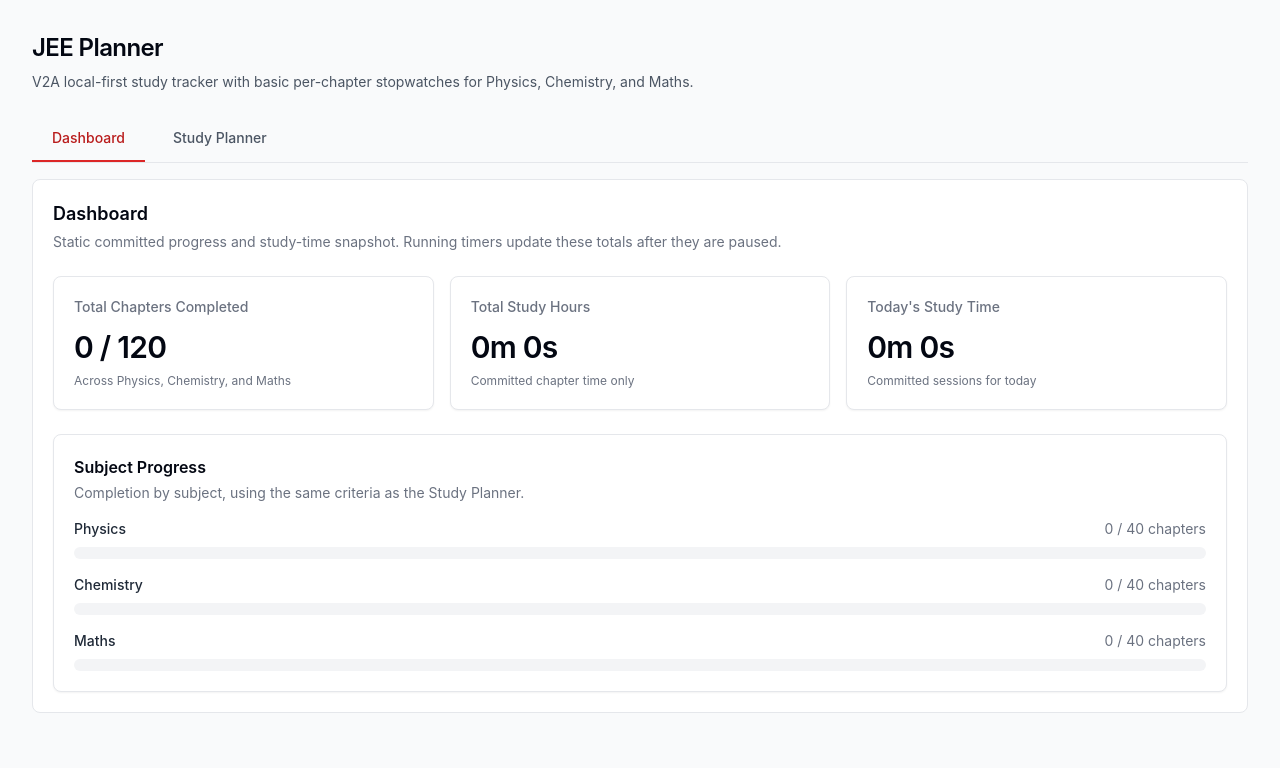
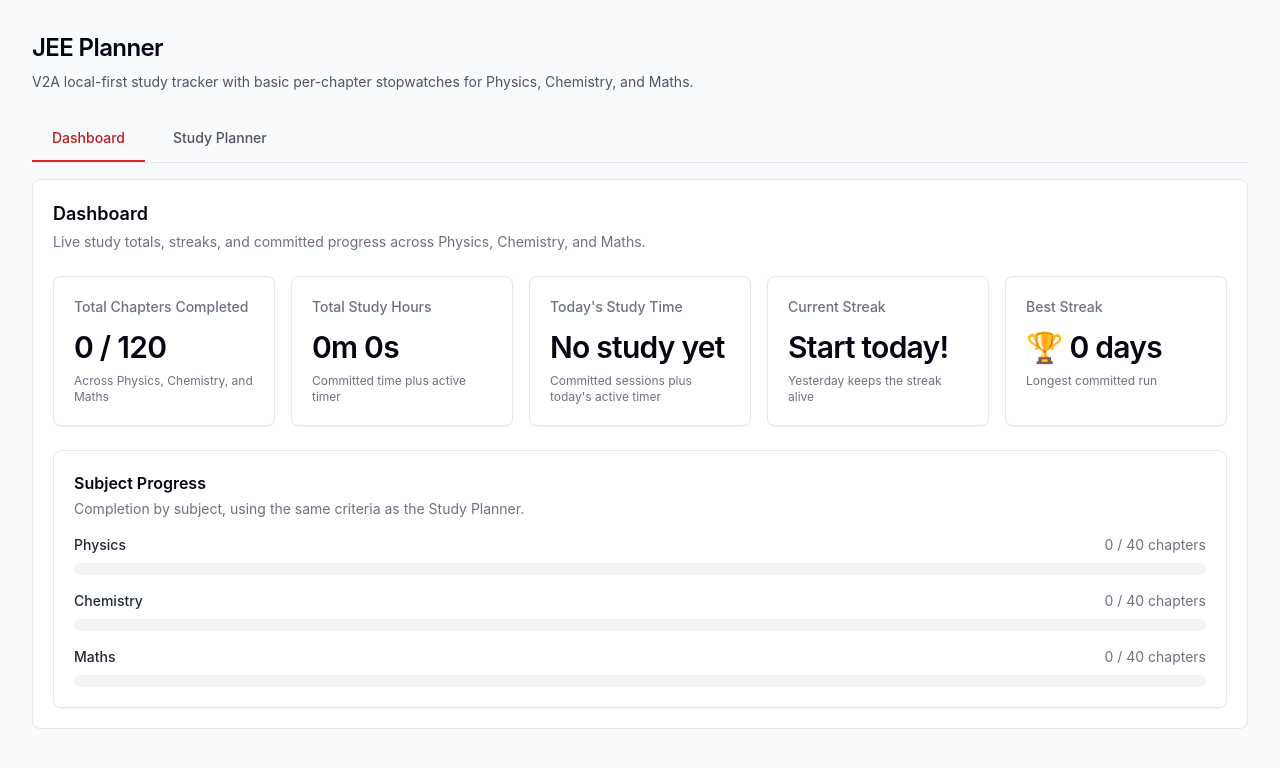
Before and after one commit to focused-asshu/jee-planner, a React (Vite) app: page / in a window 1280 px wide. Shown: the top 768 px of the page. Built offline with nearby package versions, Linux system fonts and the light colour scheme.

Commit message:
Add V3B dashboard streaks and live totals

```diff
--- a/src/components/Dashboard.jsx
+++ b/src/components/Dashboard.jsx
@@ -1,6 +1,9 @@
-import { subjectLabels } from '../data/chapters';
+import { useMemo } from 'react';
+import { defaultChapters, subjectLabels } from '../data/chapters';
+import { useActiveTimer } from '../hooks/useActiveTimer';
 import { formatStudyTime } from '../lib/format';
-import { getTodayCommittedSeconds, getTotalStudySeconds } from '../lib/stats';
+import { getLocalDateKey } from '../lib/storage';
+import { getCompletionStats, getStreaks, getTodayCommittedSeconds, getTotalStudySeconds } from '../lib/stats';
 
 function StatCard({ label, value, helper }) {
   return (
@@ -12,27 +15,75 @@ function StatCard({ label, value, helper }) {
   );
 }
 
-export function Dashboard({ plannerData, completionStats }) {
-  const totalStudySeconds = getTotalStudySeconds(plannerData);
-  const todayCommittedSeconds = getTodayCommittedSeconds(plannerData);
+const getInProgressUncommittedSeconds = (timerSnapshot, storedActiveTimer) => {
+  if (!storedActiveTimer || timerSnapshot.activeChapterId === null) {
+    return 0;
+  }
+
+  const isSameTimer =
+    timerSnapshot.activeSubject === storedActiveTimer.subject && timerSnapshot.activeChapterId === storedActiveTimer.chapterId;
+
+  if (!isSameTimer) {
+    return 0;
+  }
+
+  return Math.max(
+    0,
+    Math.floor(timerSnapshot.liveElapsedSeconds ?? 0) - Math.max(0, Math.floor(storedActiveTimer.accumulatedBeforeStartSeconds ?? 0)),
+  );
+};
+
+const didTimerStartToday = (storedActiveTimer) =>
+  storedActiveTimer ? getLocalDateKey(storedActiveTimer.startedAtEpochMs) === getLocalDateKey(Date.now()) : false;
+
+const formatStreak = (streak, icon) => `${icon} ${streak} ${streak === 1 ? 'day' : 'days'}`;
+
+export function Dashboard({ plannerData }) {
+  const activeTimer = useActiveTimer();
+  const completionStats = useMemo(() => getCompletionStats(plannerData, defaultChapters), [plannerData]);
+  const committedTotalStudySeconds = useMemo(() => getTotalStudySeconds(plannerData), [plannerData]);
+  const todayCommittedSeconds = useMemo(() => getTodayCommittedSeconds(plannerData), [plannerData]);
+  const committedStreaks = useMemo(() => getStreaks(plannerData, 0), [plannerData]);
+
+  const inProgressUncommittedSeconds = getInProgressUncommittedSeconds(activeTimer, plannerData.activeTimer);
+  const liveInProgressSecondsToday = didTimerStartToday(plannerData.activeTimer) ? inProgressUncommittedSeconds : 0;
+  const totalStudySeconds = committedTotalStudySeconds + inProgressUncommittedSeconds;
+  const todayStudySeconds = todayCommittedSeconds + liveInProgressSecondsToday;
+
+  // getStreaks(plannerData, liveSeconds) would walk dailySessions every timer tick. Keep that committed-only result
+  // memoized on plannerData, then apply the one-day live bump with cheap arithmetic while the timer snapshot ticks.
+  const currentStreak =
+    liveInProgressSecondsToday > 0 && todayCommittedSeconds === 0
+      ? committedStreaks.currentStreak + 1
+      : committedStreaks.currentStreak;
 
   return (
     <div className="p-5">
       <div className="mb-6">
         <h2 className="text-lg font-semibold text-gray-950">Dashboard</h2>
         <p className="mt-1 text-sm text-gray-500">
-          Static committed progress and study-time snapshot. Running timers update these totals after they are paused.
+          Live study totals, streaks, and committed progress across Physics, Chemistry, and Maths.
         </p>
       </div>
 
-      <div className="grid grid-cols-3 gap-4">
+      <div className="grid grid-cols-1 gap-4 sm:grid-cols-2 lg:grid-cols-5">
         <StatCard
           label="Total Chapters Completed"
           value={`${completionStats.completed} / ${completionStats.total}`}
           helper="Across Physics, Chemistry, and Maths"
         />
-        <StatCard label="Total Study Hours" value={formatStudyTime(totalStudySeconds)} helper="Committed chapter time only" />
-        <StatCard label="Today's Study Time" value={formatStudyTime(todayCommittedSeconds)} helper="Committed sessions for today" />
+        <StatCard label="Total Study Hours" value={formatStudyTime(totalStudySeconds)} helper="Committed time plus active timer" />
+        <StatCard
+          label="Today's Study Time"
+          value={todayStudySeconds > 0 ? formatStudyTime(todayStudySeconds) : 'No study yet'}
+          helper="Committed sessions plus today's active timer"
+        />
+        <StatCard
+          label="Current Streak"
+          value={currentStreak > 0 ? formatStreak(currentStreak, '🔥') : 'Start today!'}
+          helper="Yesterday keeps the streak alive"
+        />
+        <StatCard label="Best Streak" value={formatStreak(committedStreaks.bestStreak, '🏆')} helper="Longest committed run" />
       </div>
 
       <div className="mt-6 rounded-lg border border-gray-200 bg-white p-5 shadow-sm">
```
Also changed, not shown: src/lib/stats.js, 1 other file (tests, documents, lock files or other folders).
